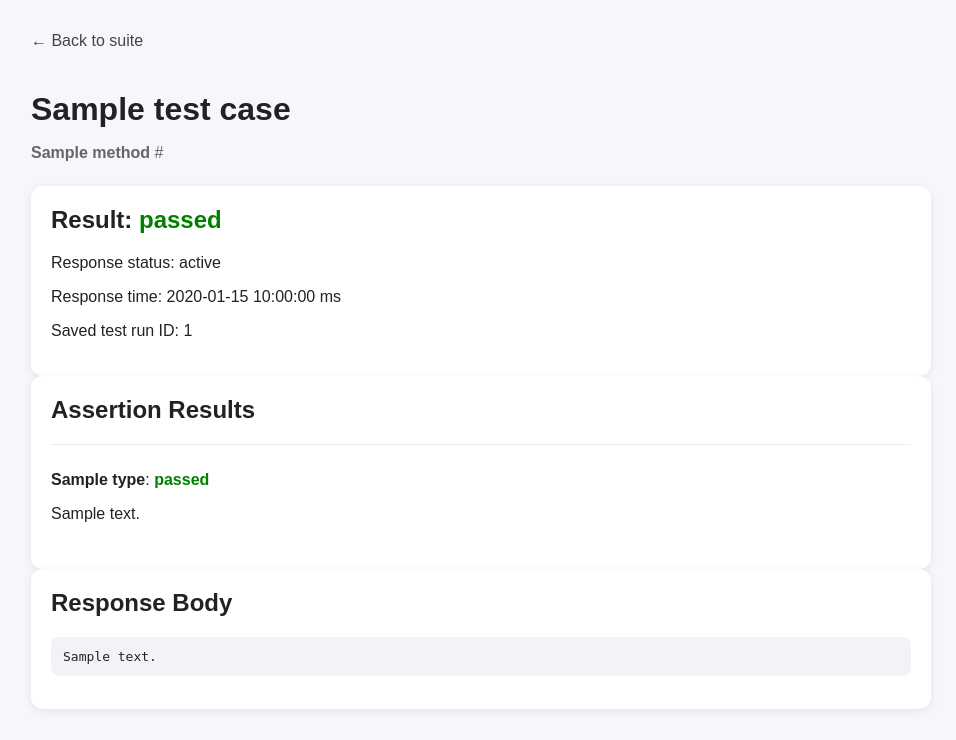
After one commit to ryancrandall801/api-testing-playground, a FastAPI app: template templates/case_result.html in a window 1280 px wide. The commit adds this page. Shown: the top 740 px of the page, without its empty margins (159-1115 px from the left). Run offline with FastAPI, Linux system fonts and the light colour scheme; the template is opened without the code that fills it: most values are stand-ins (such as "Sample title", 1, 10 or a date in 2020).

Commit message:
add server-rendered results pages for case and suite execution

```diff
--- a/main.py
+++ b/main.py
@@ -1,6 +1,9 @@
 import json
 
-from fastapi import FastAPI, HTTPException, Path
+from fastapi import FastAPI, HTTPException, Path, Request
+from fastapi.responses import HTMLResponse
+from fastapi.staticfiles import StaticFiles
+from fastapi.templating import Jinja2Templates
 from pydantic import BaseModel
 from typing import Any, Optional, Literal
 from sqlmodel import Session, select
@@ -13,6 +16,9 @@ from seed import seed_demo_data
 HttpMethod = Literal["GET", "POST", "PUT", "PATCH", "DELETE", "HEAD", "OPTIONS"]
 
 app = FastAPI()
+
+app.mount("/static", StaticFiles(directory="static"), name="static")
+templates = Jinja2Templates(directory="templates")
 
 @app.on_event("startup")
 def on_startup():
@@ -48,6 +54,17 @@ class TestCaseCreate(BaseModel):
     params: dict[str, str] | None = None
     json_body: dict[str, Any] | None = None
     assertions: list[dict[str, Any]]
+
+
+def build_test_case_dict(db_case: TestCase) -> dict:
+    return {
+        "method": db_case.method,
+        "url": db_case.url,
+        "headers": json.loads(db_case.headers_json) if db_case.headers_json else None,
+        "params": json.loads(db_case.params_json) if db_case.params_json else None,
+        "json_body": json.loads(db_case.json_body) if db_case.json_body else None,
+        "assertions": json.loads(db_case.assertions_json),
+    }
 
 
 @app.post("/run-test")
@@ -109,16 +126,7 @@ def run_saved_test(case_id: int = Path(gt=0)):
         if not db_case:
             raise HTTPException(status_code=404, detail="Test case not found")
 
-        test_case_dict = {
-            "method": db_case.method,
-            "url": db_case.url,
-            "headers": json.loads(db_case.headers_json) if db_case.headers_json else None,
-            "params": json.loads(db_case.params_json) if db_case.params_json else None,
-            "json_body": json.loads(db_case.json_body) if db_case.json_body else None,
-            "assertions": json.loads(db_case.assertions_json),
-        }
-
-        result = run_test_case(test_case_dict)
+        result = run_test_case(build_test_case_dict(db_case))
 
         test_run = TestRun(
             test_case_id=db_case.id,
@@ -170,16 +178,7 @@ def run_test_suite(suite_id: int = Path(gt=0)):
         results = []
 
         for db_case in db_cases:
-            test_case_dict = {
-                "method": db_case.method,
-                "url": db_case.url,
-                "headers": json.loads(db_case.headers_json) if db_case.headers_json else None,
-                "params": json.loads(db_case.params_json) if db_case.params_json else None,
-                "json_body": json.loads(db_case.json_body) if db_case.json_body else None,
-                "assertions": json.loads(db_case.assertions_json),
-            }
-
-            run_result = run_test_case(test_case_dict)
+            run_result = run_test_case(build_test_case_dict(db_case))
 
             test_run = TestRun(
                 test_case_id=db_case.id,
@@ -242,3 +241,152 @@ def get_test_run(run_id: int = Path(gt=0)):
             raise HTTPException(status_code=404, detail="Test run not found")
 
         return test_run
+
+
+@app.get("/", response_class=HTMLResponse)
+def home(request: Request):
+    with Session(engine) as session:
+        suites = session.exec(select(TestSuite)).all()
+
+        return templates.TemplateResponse(
+            "index.html",
+            {
+                "request": request,
+                "suites": suites,
+            },
+        )
+
+
+@app.get("/ui/suites/{suite_id}", response_class=HTMLResponse)
+def suite_detail(request: Request, suite_id: int = Path(gt=0)):
+    with Session(engine) as session:
+        suite = session.get(TestSuite, suite_id)
+
+        if not suite:
+            raise HTTPException(status_code=404, detail="Test suite not found")
+
+        statement = select(TestCase).where(TestCase.suite_id == suite_id)
+        cases = session.exec(statement).all()
+
+        return templates.TemplateResponse(
+            "suite_detail.html",
+            {
+                "request": request,
+                "suite": suite,
+                "cases": cases,
+            },
+        )
+
+
+@app.get("/ui/cases/{case_id}/runs", response_class=HTMLResponse)
+def case_run_history(request: Request, case_id: int = Path(gt=0)):
+    with Session(engine) as session:
+        db_case = session.get(TestCase, case_id)
+
+        if not db_case:
+            raise HTTPException(status_code=404, detail="Test case not found")
+
+        statement = (
+            select(TestRun)
+            .where(TestRun.test_case_id == case_id)
+            .order_by(TestRun.created_at.desc())
+        )
+        runs = session.exec(statement).all()
+
+        return templates.TemplateResponse(
+            "case_runs.html",
+            {
+                "request": request,
+                "test_case": db_case,
+                "runs": runs,
+            },
+        )
+
+
+@app.post("/ui/cases/{case_id}/run", response_class=HTMLResponse)
+def run_saved_test_ui(request: Request, case_id: int = Path(gt=0)):
+    with Session(engine) as session:
+        db_case = session.get(TestCase, case_id)
+
+        if not db_case:
+            raise HTTPException(status_code=404, detail="Test case not found")
+
+        result = run_test_case(build_test_case_dict(db_case))
+
+        test_run = TestRun(
+            test_case_id=db_case.id,
+            status=result["status"],
+            response_status=result["response_status"],
+            response_time_ms=result["response_time_ms"],
+            response_body=result.get("response_body"),
+            assertion_results_json=json.dumps(result["assertion_results"]),
+        )
+
+        session.add(test_run)
+        session.commit()
+        session.refresh(test_run)
+
+        return templates.TemplateResponse(
+            "case_result.html",
+            {
+                "request": request,
+                "test_case": db_case,
+                "test_run": test_run,
+                "result": result,
+            },
+        )
+
+
+@app.post("/ui/suites/{suite_id}/run", response_class=HTMLResponse)
+def run_test_suite_ui(request: Request, suite_id: int = Path(gt=0)):
+    with Session(engine) as session:
+        suite = session.get(TestSuite, suite_id)
+
+        if not suite:
+            raise HTTPException(status_code=404, detail="Test suite not found")
+
+        statement = select(TestCase).where(TestCase.suite_id == suite_id)
+        db_cases = session.exec(statement).all()
+
+        if not db_cases:
+            raise HTTPException(status_code=404, detail="No test cases found for this suite")
+
+        results = []
+
+        for db_case in db_cases:
+            run_result = run_test_case(build_test_case_dict(db_case))
+
+            test_run = TestRun(
+                test_case_id=db_case.id,
+                status=run_result["status"],
+                response_status=run_result["response_status"],
+                response_time_ms=run_result["response_time_ms"],
+                response_body=run_result.get("response_body"),
+                assertion_results_json=json.dumps(run_result["assertion_results"]),
+            )
+
+            session.add(test_run)
+            session.commit()
+            session.refresh(test_run)
+
+            results.append({
+                "case": db_case,
+                "test_run": test_run,
+                "result": run_result,
+            })
+
+        total_tests = len(results)
+        passed = sum(1 for r in results if r["result"]["status"] == "passed")
+        failed = total_tests - passed
+
+        return templates.TemplateResponse(
+            "suite_result.html",
+            {
+                "request": request,
+                "suite": suite,
+                "results": results,
+                "total_tests": total_tests,
+                "passed": passed,
+                "failed": failed,
+            },
+        )
--- a/static/styles.css
+++ b/static/styles.css
@@ -83,3 +83,17 @@ button,
     color: crimson;
     font-weight: bold;
 }
+
+pre {
+    background: #f1f3f7;
+    padding: 12px;
+    border-radius: 8px;
+    overflow-x: auto;
+    white-space: pre-wrap;
+    word-break: break-word;
+}
+
+.assertion-row {
+    padding: 10px 0;
+    border-top: 1px solid #eee;
+}
--- /dev/null
+++ b/templates/case_result.html
@@ -0,0 +1,49 @@
+<!DOCTYPE html>
+<html lang="en">
+<head>
+    <meta charset="UTF-8" />
+    <meta name="viewport" content="width=device-width, initial-scale=1" />
+    <title>Test Case Result</title>
+    <link rel="stylesheet" href="/static/styles.css" />
+</head>
+<body>
+    <main class="container">
+        <a class="back-link" href="/ui/suites/{{ test_case.suite_id }}">← Back to suite</a>
+
+        <h1>{{ test_case.name }}</h1>
+        <p class="subtitle"><strong>{{ test_case.method }}</strong> {{ test_case.url }}</p>
+
+        <div class="card">
+            <h2>
+                Result:
+                <span class="{{ 'pass' if result.status == 'passed' else 'fail' }}">
+                    {{ result.status }}
+                </span>
+            </h2>
+            <p>Response status: {{ result.response_status }}</p>
+            <p>Response time: {{ result.response_time_ms }} ms</p>
+            <p>Saved test run ID: {{ test_run.id }}</p>
+        </div>
+
+        <div class="card">
+            <h2>Assertion Results</h2>
+            {% for assertion in result.assertion_results %}
+                <div class="assertion-row">
+                    <p>
+                        <strong>{{ assertion.type }}</strong>:
+                        <span class="{{ 'pass' if assertion.passed else 'fail' }}">
+                            {{ 'passed' if assertion.passed else 'failed' }}
+                        </span>
+                    </p>
+                    <p>{{ assertion.message }}</p>
+                </div>
+            {% endfor %}
+        </div>
+
+        <div class="card">
+            <h2>Response Body</h2>
+            <pre>{{ result.response_body }}</pre>
+        </div>
+    </main>
+</body>
+</html>
```
Also changed, not shown: templates/case_runs.html (added, +38 -0 lines), templates/index.html (added, +30 -0 lines), templates/suite_detail.html (added, +47 -0 lines), templates/suite_result.html (added, +42 -0 lines).
